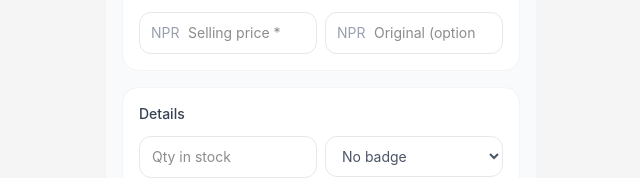
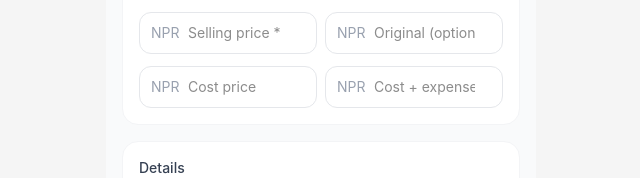
Before and after one commit to Kewal326/Sajdhaj-Nepal, a Next.js app: page /admin in a window 1280 px wide. Shown: the part 509-687 px from the top of the page, without its empty margins (319-959 px from the left). Built offline with nearby package versions, Linux system fonts and the light colour scheme; no server answers; the database is empty.

Commit message:
Add cost price fields to admin (internal, not shown on UI)
Co-Authored-By: Claude Sonnet 4.6 <noreply@anthropic.com>

```diff
--- a/app/admin/page.tsx
+++ b/app/admin/page.tsx
@@ -36,6 +36,8 @@ export default function AdminPage() {
     description: '',
     price: '',
     original_price: '',
+    cost_price: '',
+    cost_price_with_expenses: '',
     category_id: '',
     stock: '',
     badge: '',
@@ -85,6 +87,8 @@ export default function AdminPage() {
         description: form.description.trim() || null,
         price: parseFloat(form.price),
         original_price: form.original_price ? parseFloat(form.original_price) : null,
+        cost_price: form.cost_price ? parseFloat(form.cost_price) : null,
+        cost_price_with_expenses: form.cost_price_with_expenses ? parseFloat(form.cost_price_with_expenses) : null,
         category_id: form.category_id || null,
         stock: parseInt(form.stock) || 0,
         badge: form.badge.trim() || null,
@@ -106,7 +110,7 @@ export default function AdminPage() {
       if (imgErr) throw new Error(imgErr.message)
 
       setSuccess(`"${form.name}" added successfully!`)
-      setForm({ name: '', description: '', price: '', original_price: '', category_id: '', stock: '', badge: '', is_featured: false })
+      setForm({ name: '', description: '', price: '', original_price: '', cost_price: '', cost_price_with_expenses: '', category_id: '', stock: '', badge: '', is_featured: false })
       setImages([])
     } catch (err: unknown) {
       setError(err instanceof Error ? err.message : 'Something went wrong')
@@ -206,6 +210,28 @@ export default function AdminPage() {
               />
             </div>
           </div>
+          <div className="flex gap-2">
+            <div className="flex-1 relative">
+              <span className="absolute left-3 top-1/2 -translate-y-1/2 text-sm text-gray-400">NPR</span>
+              <input
+                type="number"
+                placeholder="Cost price"
+                value={form.cost_price}
+                onChange={e => set('cost_price', e.target.value)}
+                className={inputClass + ' pl-12'}
+              />
+            </div>
+            <div className="flex-1 relative">
+              <span className="absolute left-3 top-1/2 -translate-y-1/2 text-sm text-gray-400">NPR</span>
+              <input
+                type="number"
+                placeholder="Cost + expenses"
+                value={form.cost_price_with_expenses}
+                onChange={e => set('cost_price_with_expenses', e.target.value)}
+                className={inputClass + ' pl-12'}
+              />
+            </div>
+          </div>
         </div>
 
         {/* Extra */}
```
